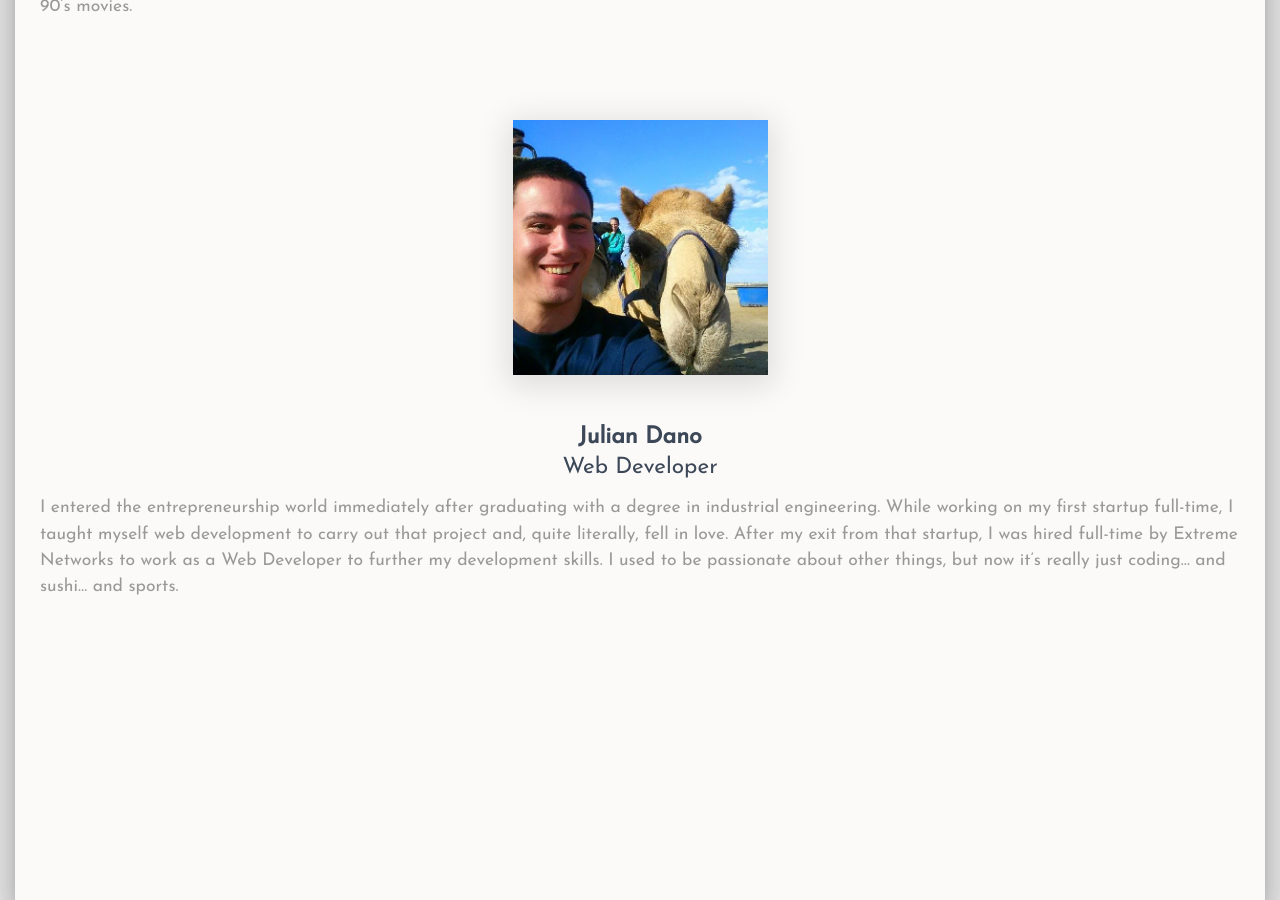
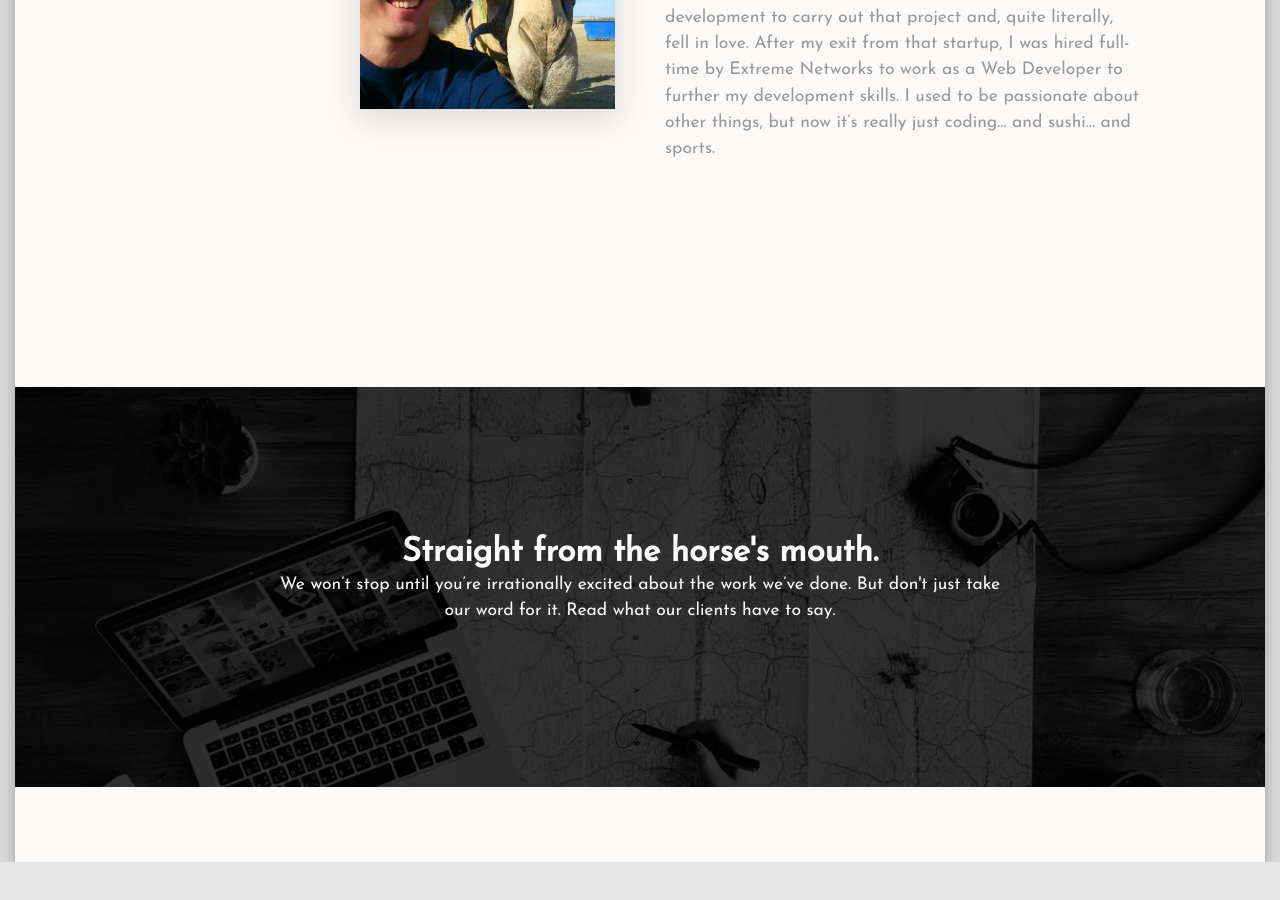
Before and after one commit to jbdano/tolddesign, a Vue app: page / in a window 1280 px wide. Shown: the part 2920-3820 px from the top of the page. After the commit the page ends 3782 px from the top, so only its background shows below. Built offline with nearby package versions, Linux system fonts and the light colour scheme.

Commit message:
added Testimonial Over section + updated team section

```diff
--- a/src/App.vue
+++ b/src/App.vue
@@ -5,6 +5,7 @@
       <OurProcess />
       <TeamOverview />
       <OurTeam />
+      <TestimonialOverview />
     </div>
   </div>
 </template>
@@ -14,6 +15,7 @@ import HomeHero from './components/HomeHero.vue';
 import OurProcess from './components/OurProcess.vue';
 import TeamOverview from './components/TeamOverview.vue';
 import OurTeam from './components/OurTeam.vue';
+import TestimonialOverview from './components/TestimonialOverview.vue';
 
 export default {
   name: 'app',
@@ -22,6 +24,7 @@ export default {
     OurProcess,
     TeamOverview,
     OurTeam,
+    TestimonialOverview,
   },
 };
 </script>
--- a/src/components/OurTeam.vue
+++ b/src/components/OurTeam.vue
@@ -2,14 +2,17 @@
     <section class="our-team">
         <div class="ot-grid">
             <template v-for="(member, index) in members">
-                <div :class="['ot-photo-block', member.photoClass]" :key="'photo'+index"></div>
-                <div class="ot-bio-block" :key="'bio'+index">
+                <div :class="['ot-photo-block', member.photoClass]" :key="'photo-block'+index"></div>
+                <div class="ot-bio-block" :key="'bio-block'+index">
                     <h4 class="ot-bio-name">{{member.name}}</h4>
-                    <h5 class="ot-bio-title">{{member.title}}</h5>
+                    <p class="ot-bio-title">{{member.title}}</p>
                     <p class="ot-bio-bio">{{member.bio}}</p>
                 </div>
             </template>
         </div>
+        <template v-for="(member, index) in members">
+            <img :src="member.funImagePath" class ="hiddenTeamPhoto" alt="member.name" :key="'photo-'+index">
+        </template>
     </section>
 </template>
 
@@ -21,21 +24,21 @@ export default {
             members: [
                 {
                     name: "Tim O'Neil",
-                    imagePath: require('../assets/tim_oneil_prof.jpg'),
+                    funImagePath: require('../assets/tim_oneil_fun.jpg'),
                     photoClass : 'photo-tim',
                     title: 'Copywriter',
                     bio: 'After receiving a degree in biomedical engineering, I became obsessed with entrepreneurship and the startup world while pursuing a Master’s in Business. After graduating, I spent a year interviewing young entrepreneurs and writing about startups for a digital media production I co-founded, The Hum. Through this work, I developed a deep knowledge of copywriting, content marketing, email marketing, and what makes successful startups tick. I also maintain a roller coaster, love/hate relationship with distance running and a steady, love/love relationship with food.',
                 },
                 {
                     name: 'Maya Rhinehart',
-                    imagePath: require('../assets/maya_rhinehart_prof.jpg'),
+                    funImagePath: require('../assets/maya_rhinehart_fun.jpg'),
                     photoClass : 'photo-maya',
                     title: 'UX Designer',
                     bio: 'An artist at heart, I knew that civil engineering wasn’t the right fit for me even before graduating with my degree. After stumbling upon the idea of design thinking in a behavioral psychology book, I instantly knew what had been missing. Thus began my journey into the world of UX design. Through theory; self-teaching and a UX Design internship with General Assembly, and practice; various freelance projects, I developed a unique eye and problem-solving strategy to design the best solutions for our clients. I also enjoy long walks on the beach, plants, chocolate chip cookies, and mediocre 90’s movies.',
                 },
                 {
                     name: 'Julian Dano',
-                    imagePath: require('../assets/julian_dano_prof.jpg'),
+                    funImagePath: require('../assets/julian_dano_fun.jpg'),
                     photoClass : 'photo-julian',
                     title: 'Web Developer',
                     bio: 'I entered the entrepreneurship world immediately after graduating with a degree in industrial engineering. While working on my first startup full-time, I taught myself web development to carry out that project and, quite literally, fell in love. After my exit from that startup, I was hired full-time by Extreme Networks to work as a Web Developer to further my development skills. I used to be passionate about other things, but now it’s really just coding… and sushi… and sports.',
@@ -78,11 +81,19 @@ export default {
 
 .our-team {
     padding: 125px 25px;
+    position: relative;
 }
 
 .ot-grid {
     display: grid;
     grid-template-columns: 1fr;
+    @media screen and (min-width: 768px) {
+        grid-template-columns: 1fr 1fr;
+        grid-column-gap: 50px;
+        width: 1000px;
+        max-width: 100%;
+        margin: 0 auto;
+    }
 }
 
 .ot-photo-block {
@@ -104,6 +115,9 @@ export default {
         filter: grayscale(0%) brightness(100%);
         height: 255px;
         width: 255px;
+    }
+    @media screen and (min-width: 768px) {
+        justify-self: right;
     }
 }
 
@@ -130,17 +144,30 @@ export default {
 
 .ot-bio-name {
     text-align: center;
-    margin-bottom: 5px;
+    margin-bottom: 15px;
+    @media screen and (min-width: 768px) {
+        text-align: left;
+    }
 }
 
 .ot-bio-title {
     text-align: center;
-    margin-bottom: 15px;
-    font-weight: normal;
+    text-transform: uppercase;
+    @media screen and (min-width: 768px) {
+        text-align: left;
+        margin-bottom: 5px;
+    }
 }
 
 .ot-bio-bio {
     margin-bottom: 100px;
 }
 
+.hiddenTeamPhoto {
+    width: 1px;
+    height: 1px;
+    position: absolute;
+    left: -100vw;
+}
+
 </style>
--- /dev/null
+++ b/src/components/TestimonialOverview.vue
@@ -0,0 +1,58 @@
+<template>
+    <section class="testimonial-overview">
+        <div class="to-background-img"></div>
+        <div class="to-content">
+            <h3 class="to-title">Straight from the horse's mouth.</h3>
+            <p class="to-description">We won’t stop until you’re irrationally excited
+                about the work we’ve done. But don't just take our word for it.
+                Read what our clients have to say.</p>
+        </div>
+    </section>
+</template>
+
+<script>
+export default {
+    name: 'TestimonialOverview',
+}
+</script>
+
+<style lang="scss" scoped>
+
+.testimonial-overview {
+    height: calc(400px + (400 - 400) * ((100vw - 300px) / (1600 - 300)));
+    width: 100vw;
+    max-width: 100%;
+    position: relative;
+}
+
+.to-background-img {
+    height: 100%;
+    background: url("../assets/traveling-map.jpeg");
+    background-repeat: no-repeat;
+    background-size: cover;
+    filter: grayscale(100%) brightness(20%);
+    background-position: center;
+}
+
+.to-content {
+    box-sizing: border-box;
+    position: absolute;
+    top: 50%;
+    left: 50%;
+    transform: translate(-50%, -50%);
+    text-align: center;
+    width: 100%;
+    max-width: 800px;
+    padding: 0 25px;
+}
+
+.to-title {
+    color: #FCFAF9;
+    font-size: calc(24px + (36 - 24) * ((100vw - 300px) / (1600 - 300)));
+}
+
+.to-description {
+    color: #FCFAF9;
+}
+
+</style>
```
